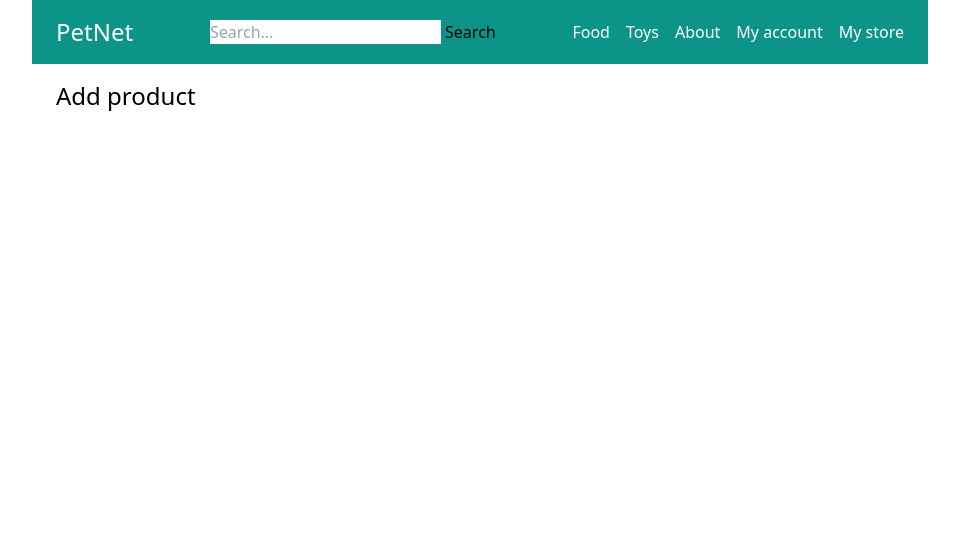
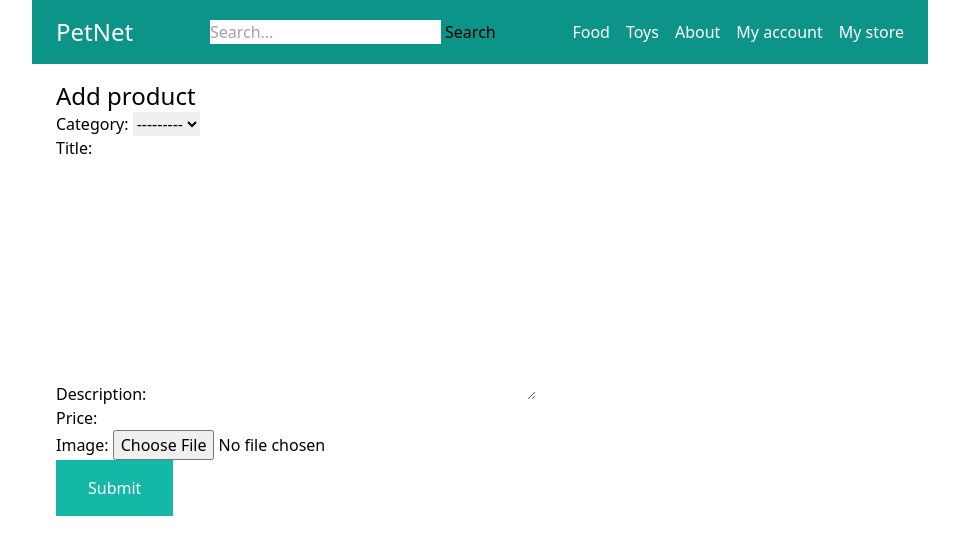
Before and after one commit to IgorProkhorchuk/petnet, a Django app: page /my-store/add-product/ in a window 1280 px wide. Shown: the top 555 px of the page, without its empty margins (160-1119 px from the left). Run offline with Django 4.2, Linux system fonts and the light colour scheme; a user stored in the database is signed in; data comes from the database, SQL or seed files in the repository; both versions use the stored data as it was after the commit; some libraries are stand-ins or nearby versions.

Commit message:
feat: add edit product option

```diff
--- a/userprofile/templates/userprofile/add_product.html
+++ b/userprofile/templates/userprofile/add_product.html
@@ -1,8 +1,14 @@
 {% extends 'core/base.html' %}
 
-{% block title %}Add product{% endblock %}
+{% block title %}{{ title }}{% endblock %}
 
 {% block content %}
-    <h1 class="text-2xl">Add product</h1>
+    <h1 class="text-2xl">{{ title }}</h1>
+    <form method="post" action="." enctype="multipart/form-data">
+        {% csrf_token %}
 
+        {{ form.as_p }}
+
+        <button class="py-4 px-8 bg-teal-500 text-white hover:bg-teal-800">Submit</button>
+    </form>
 {% endblock %}
--- a/userprofile/templates/userprofile/my_store.html
+++ b/userprofile/templates/userprofile/my_store.html
@@ -13,7 +13,7 @@
             {% for product in request.user.products.all %}
                 <div class="product w-1/3 p-2">
                     <div class="p-4 bg-gray-100">
-                        <a href="{% url 'product_detail' product.category.slug product.slug %}">
+                        <a href="{% url 'edit_product' product.id %}">
                             {% if product.image %}
                                 <div class="image mb-2">
                                     <img src="{{ product.image.url }}" alt="Image of {{ product.title }}">
--- a/userprofile/urls.py
+++ b/userprofile/urls.py
@@ -9,5 +9,6 @@
     path('myaccount/', views.myaccount, name='myaccount'),
     path('my-store/', views.my_store, name='my_store'),
     path('my-store/add-product/', views.add_product, name='add_product'),
+    path('my-store/edit-product/<int:pk>/', views.edit_product, name='edit_product'),
     path('vendors/<int:pk>/', views.vendor_detail, name='vendor_detail'),
 ]
--- a/userprofile/views.py
+++ b/userprofile/views.py
@@ -6,6 +6,7 @@
 from .models import Userprofile
 from store.forms import ProductForm
 from store.models import Product, Category
+from django.utils.text import slugify
 
 # Create your views here.
 def vendor_detail(request, pk):
@@ -22,8 +23,36 @@
 
 @login_required
 def add_product(request):
-    return render(request, 'userprofile/add_product.html')
+    if request.method == 'POST':
+        form= ProductForm(request.POST, request.FILES)
 
+        if form.is_valid():
+            title = request.POST.get('title')
+            product = form.save(commit=False)
+            product.user = request.user
+            product.slug = slugify(title)
+            product.save()
+
+            return redirect('my_store')
+    else:
+        form = ProductForm()
+
+    return render(request, 'userprofile/add_product.html', {
+        'title': 'Add product',
+        'form':form
+    })
+
+
+@login_required
+def edit_product(request, pk):
+    product = Product.objects.filter(user=request.user).get(pk=pk)
+
+
+    form = ProductForm(instance=product)
+    return render(request, 'userprofile/add_product.html', {
+        'title': 'Edit product',
+        'form': form
+    })
 
 @login_required
 def myaccount(request):
```
Also changed, not shown: db.sqlite3, media/uploads/product_images/demo-image.png (added).
